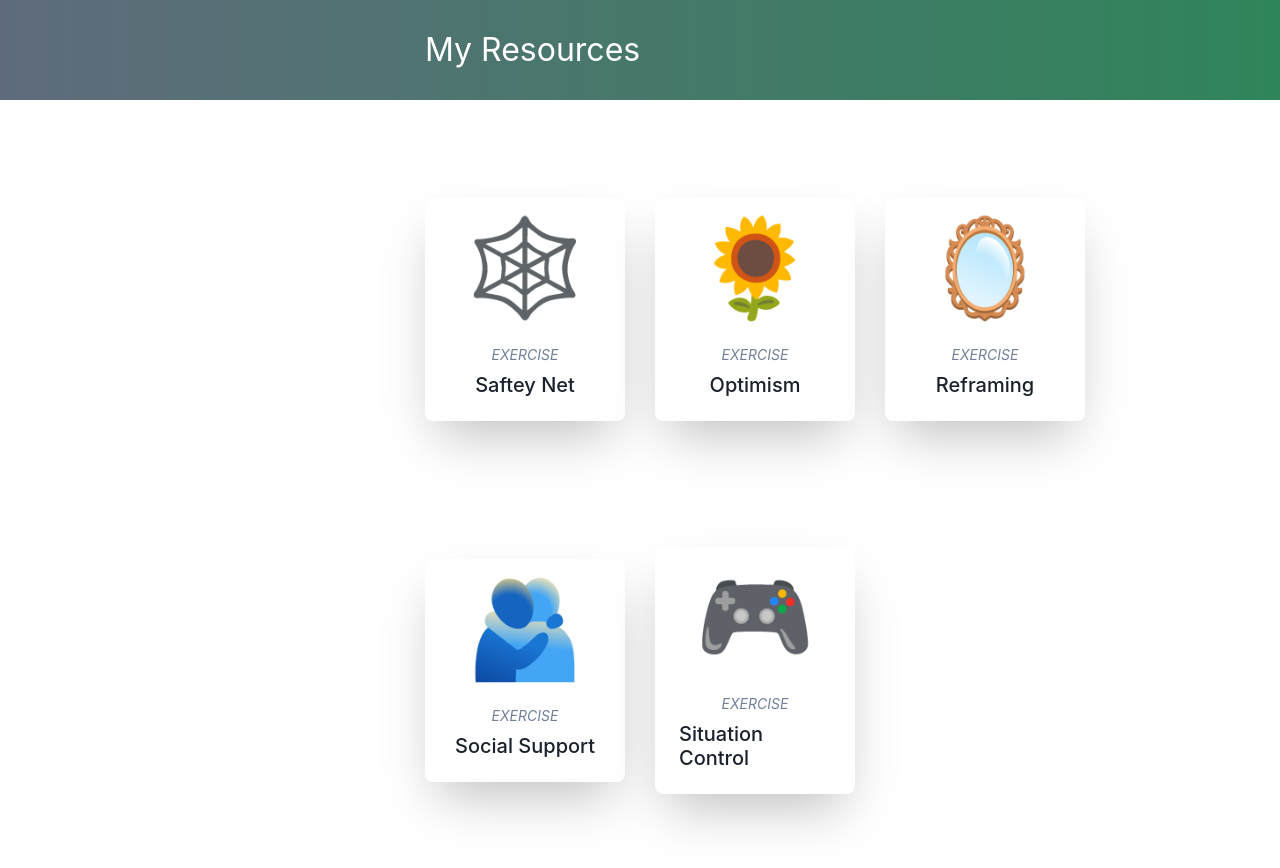
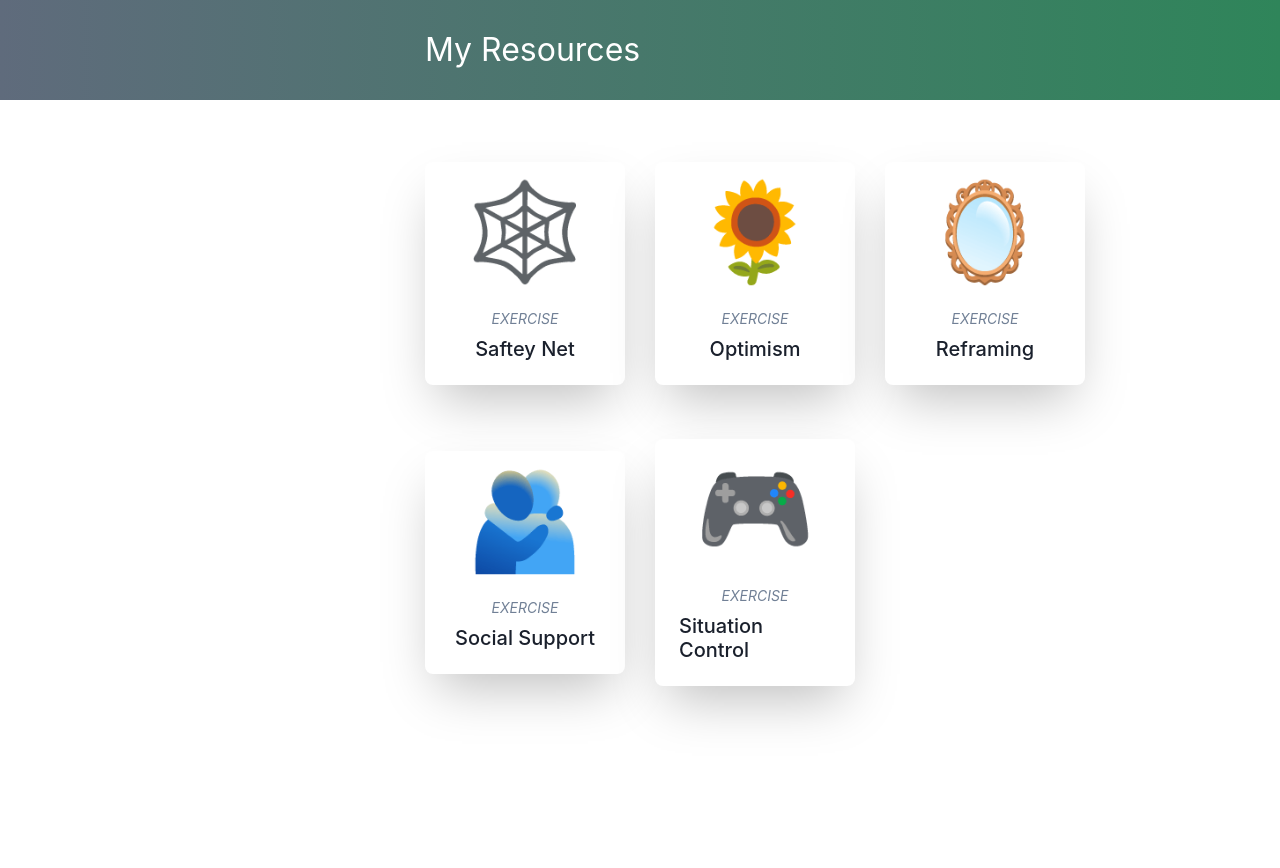
Before and after one commit to TUBerlin-Kopfsachen-Browser-Frontend/kopfsachen-app, a React (Create React App) app: page /resources in a window 1280 px wide. Shown: the top 868 px of the page. After the commit the page ends 800 px from the top, so only its background shows below. Built offline with nearby package versions, Linux system fonts and the light colour scheme.

Commit message:
Fixed Resource Card

```diff
--- a/src/components/ResourceCard.js
+++ b/src/components/ResourceCard.js
@@ -14,11 +14,11 @@ export default function ResourceCard({ title, emoji, emojiaria, link, image }) {
   const mobile = useMobile();
   return (
     <Link to={link}>
-      <Center py={12}>
+      <Center py={3}>
         <Box
           role={"group"}
           p={6}
-          width={mobile ? '130px' :'200px'}
+          width={mobile ? '140px' :'200px'}
           bg={useColorModeValue("white", "gray.800")}
           boxShadow={"2xl"}
           rounded={"lg"}
@@ -62,27 +62,17 @@ export default function ResourceCard({ title, emoji, emojiaria, link, image }) {
             mt={-12}
             pos={"relative"}
             height={"130px"}
-            _after={{
-              transition: "all .3s ease",
-              content: '""',
-              w: "full",
-              h: "full",
-              pos: "absolute",
-              top: 5,
-              left: 0,
-              // backgroundImage: `url(${image})`,
-              filter: "blur(15px)",
-              zIndex: -1,
-            }}
             _groupHover={{
               _after: {
                 filter: "blur(20px)",
               },
             }}
           >
+            <Center>
             <Text pt={5} role="img" aria-label={emojiaria} fontSize={mobile ? "7xl" : "8xl"} textAlign='center'>
               {emoji}
             </Text>
+            </Center>
           </Box>
           <Stack pt={10} align={"center"}>
             <Text
```
